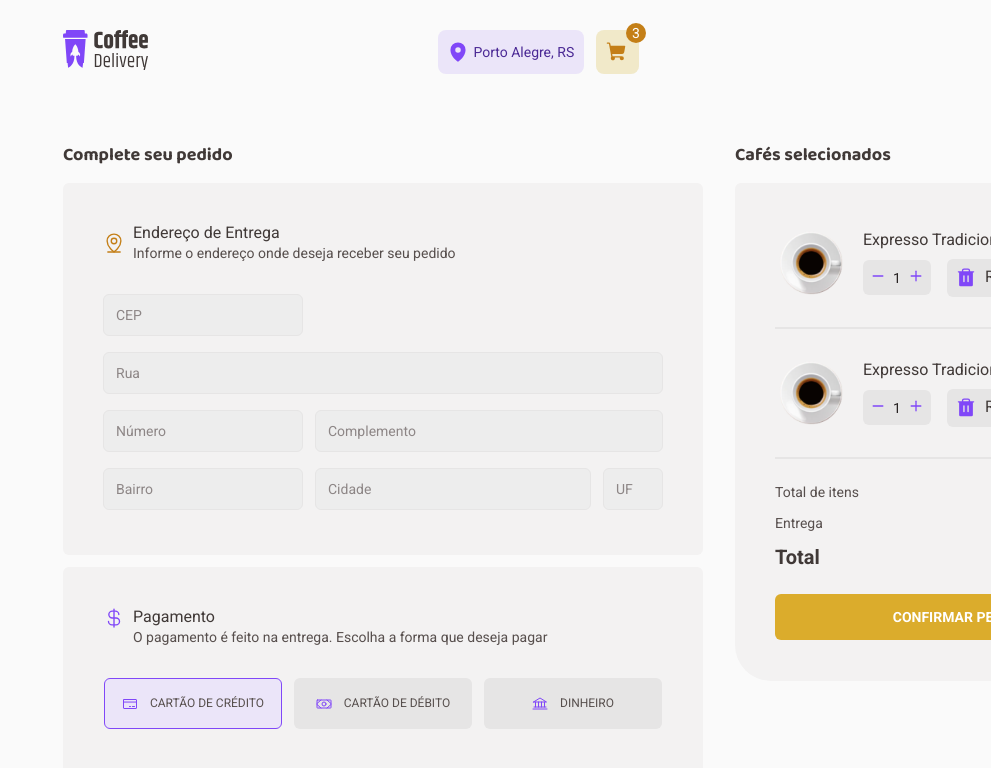
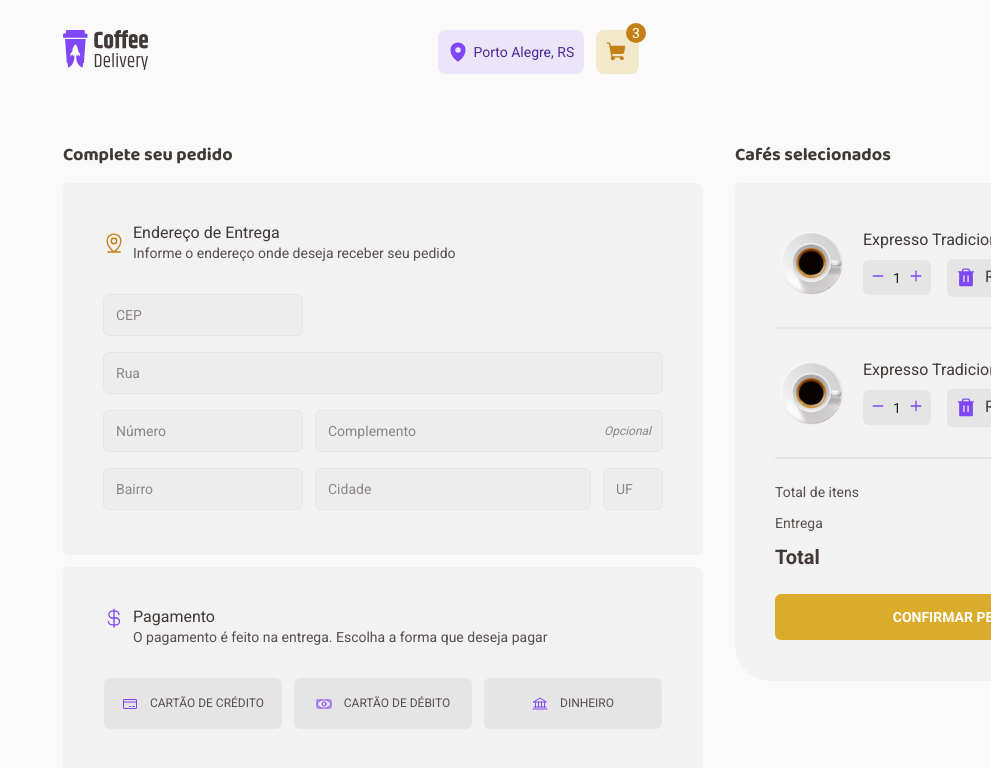
Before and after one commit to WagnerReis/Coffe-Delivery, a React (Vite) app: page /checkout in a window 1280 px wide. Shown: the top 768 px of the page, without its empty margins (289-1280 px from the left). Built offline with nearby package versions, Linux system fonts and the light colour scheme.

Commit message:
feat(checkout): add payment method selection and validation

```diff
--- a/src/components/Form/index.tsx
+++ b/src/components/Form/index.tsx
@@ -27,7 +27,12 @@ export function Form() {
             <Input name="number" size="medium" placeholder="Número" />
           </div>
           <div>
-            <Input name="complement" size="large" placeholder="Complemento" />
+            <Input
+              name="complement"
+              size="large"
+              placeholder="Complemento"
+              optional
+            />
           </div>
         </FormRow>
 
--- a/src/pages/Checkout/index.tsx
+++ b/src/pages/Checkout/index.tsx
@@ -18,6 +18,8 @@ import { Bank, CreditCard, CurrencyDollar, Money } from "phosphor-react";
 import { FormProvider, useForm } from "react-hook-form";
 import { zodResolver } from "@hookform/resolvers/zod";
 import { useCheckout } from "../../hooks/useCheckout";
+import { useState } from "react";
+import { Error } from "../../components/Input/styles";
 
 const newCheckoutFormValidationSchema = zod.object({
   cep: zod.string().min(1, "Informe o CEP"),
@@ -37,6 +39,7 @@ const newCheckoutFormValidationSchema = zod.object({
 type NewCheckoutFormData = zod.infer<typeof newCheckoutFormValidationSchema>;
 
 export function Checkout() {
+  const [isSelectedPaymentMethod, setIsSelectedPaymentMethod] = useState("");
   const { createNewOrder } = useCheckout();
 
   const newCheckoutForm = useForm<NewCheckoutFormData>({
@@ -49,11 +52,18 @@ export function Checkout() {
       district: "",
       city: "",
       state: "",
-      paymentMethod: "credit",
+      paymentMethod: undefined,
     },
+    mode: "onSubmit",
   });
 
-  const { handleSubmit, reset } = newCheckoutForm;
+  const {
+    handleSubmit,
+    reset,
+    setValue,
+    formState: { errors },
+    trigger,
+  } = newCheckoutForm;
 
   function handleCreateNewCheckoutForm(data: NewCheckoutFormData) {
     const newOrder = {
@@ -73,6 +83,19 @@ export function Checkout() {
 
     createNewOrder(newOrder);
     reset();
+    handleSetPaymentMethod("");
+  }
+
+  function handleSetPaymentMethod(method: "credit" | "debit" | "money" | "") {
+    if (method === "") {
+      setIsSelectedPaymentMethod("");
+      return;
+    }
+
+    setIsSelectedPaymentMethod(method);
+    setValue("paymentMethod", method);
+
+    trigger("paymentMethod");
   }
 
   return (
@@ -82,10 +105,10 @@ export function Checkout() {
     >
       <FormCheckout>
         <h2>Complete seu pedido</h2>
+
+        <FormProvider {...newCheckoutForm}>
           <FormSection>
-          <FormProvider {...newCheckoutForm}>
             <Form />
-          </FormProvider>
           </FormSection>
 
           <PaymentOptions>
@@ -94,26 +117,43 @@ export function Checkout() {
               <div>
                 <strong>Pagamento</strong>
                 <p>
-                O pagamento é feito na entrega. Escolha a forma que deseja pagar
+                  O pagamento é feito na entrega. Escolha a forma que deseja
+                  pagar
                 </p>
               </div>
             </PaymentOptionTitle>
 
             <PaymentOptionCards>
-            <CardOption isSelected>
+              <CardOption
+                type="button"
+                isSelected={isSelectedPaymentMethod === "credit"}
+                onClick={() => handleSetPaymentMethod("credit")}
+              >
                 <CreditCard size={16} weight="regular" />
                 <p>CARTÃO DE CRÉDITO</p>
               </CardOption>
-            <CardOption>
+              <CardOption
+                type="button"
+                isSelected={isSelectedPaymentMethod === "debit"}
+                onClick={() => handleSetPaymentMethod("debit")}
+              >
                 <Money size={16} weight="regular" />
                 <p>CARTÃO DE DÉBITO</p>
               </CardOption>
-            <CardOption>
+              <CardOption
+                type="button"
+                isSelected={isSelectedPaymentMethod === "money"}
+                onClick={() => handleSetPaymentMethod("money")}
+              >
                 <Bank size={16} weight="regular" />
                 <p>DINHEIRO</p>
               </CardOption>
             </PaymentOptionCards>
+            {errors.paymentMethod && (
+              <Error>{errors.paymentMethod.message}</Error>
+            )}
           </PaymentOptions>
+        </FormProvider>
       </FormCheckout>
 
       <div>
--- a/src/pages/Checkout/style.ts
+++ b/src/pages/Checkout/style.ts
@@ -89,7 +89,7 @@ export const PaymentOptionCards = styled.div`
   gap: 0.75rem;
 `;
 
-export const CardOption = styled.div<{ isSelected?: boolean }>`
+export const CardOption = styled.button<{ isSelected?: boolean }>`
   width: 178px;
   height: 51px;
 
```
Lines whose indentation alone changed are shown as unchanged.
